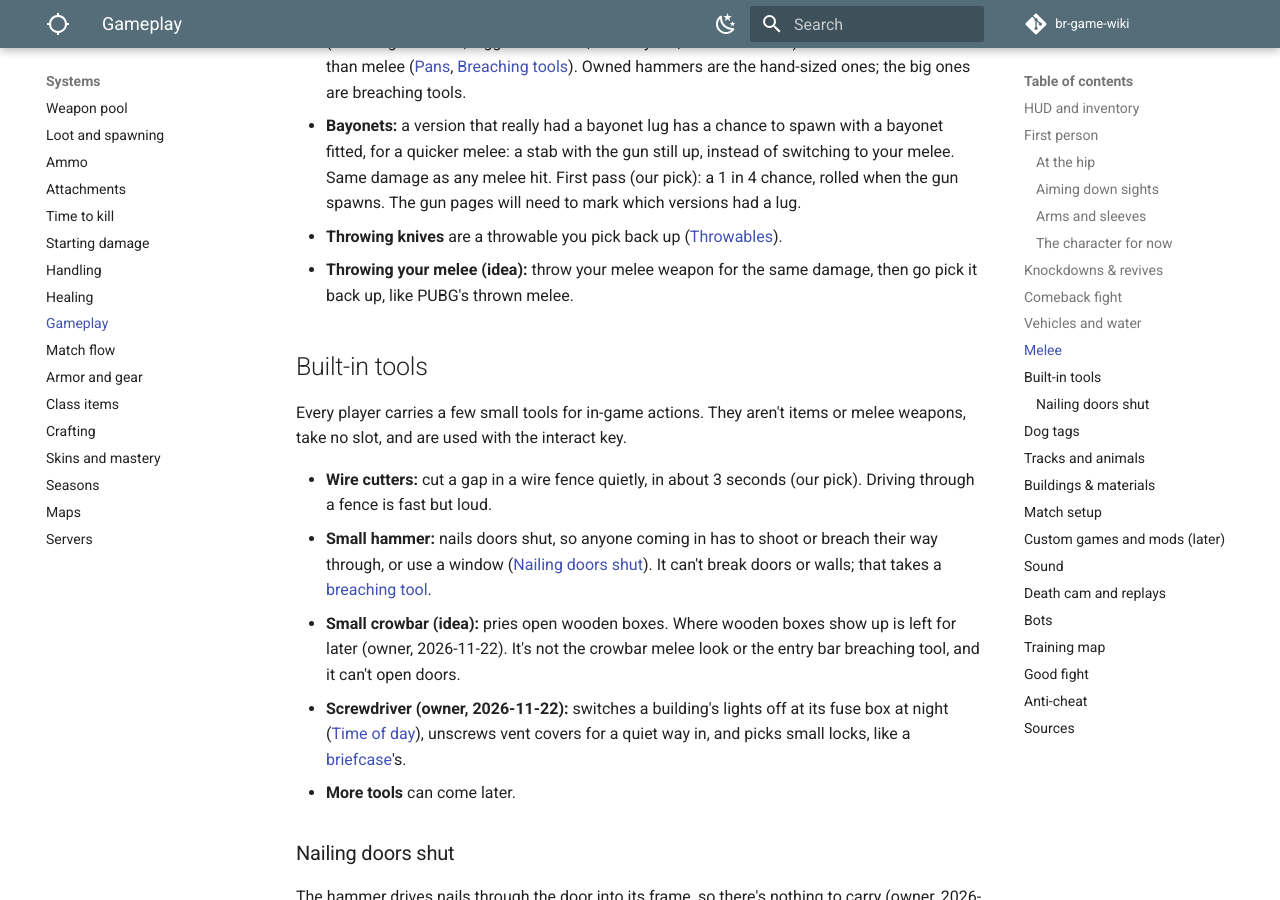
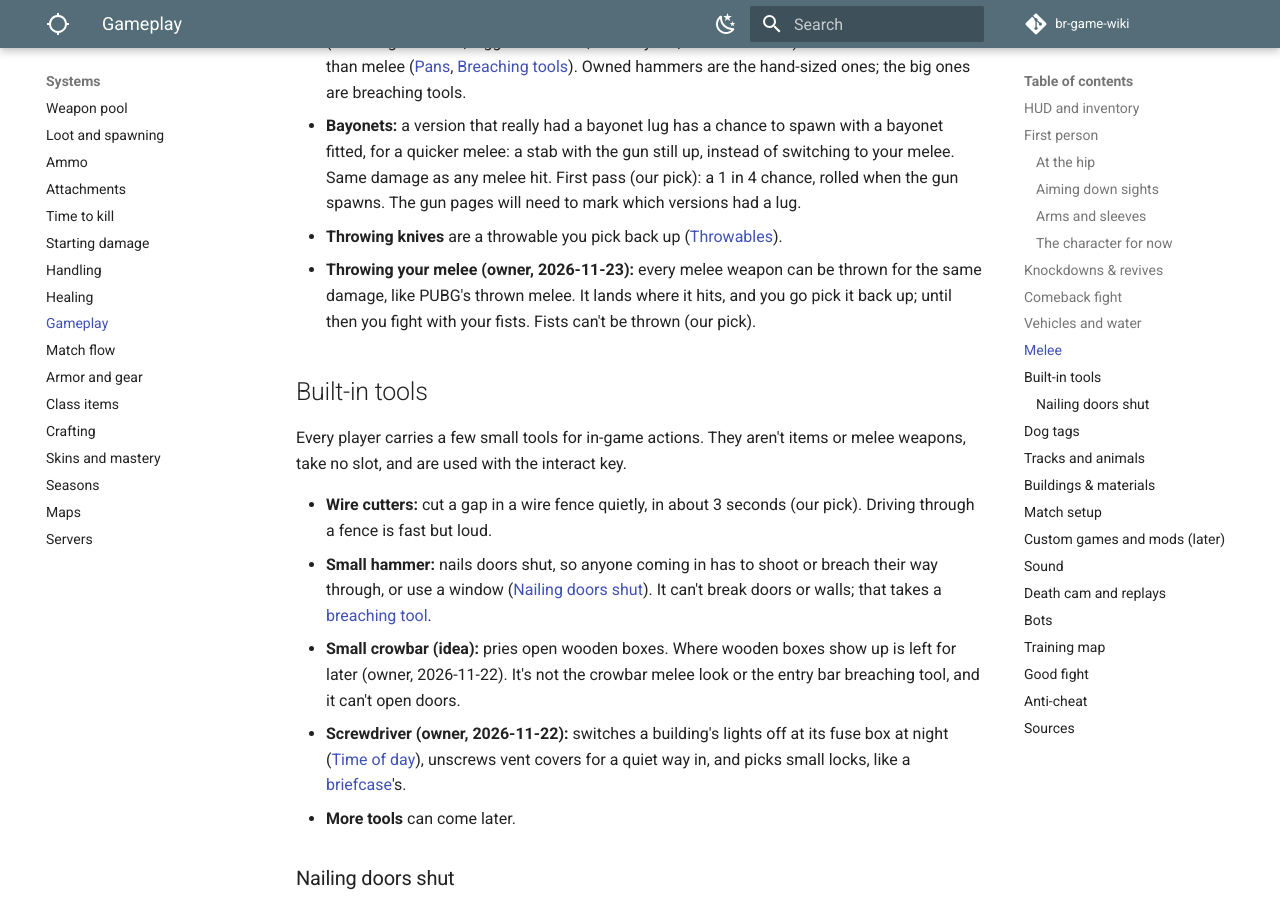
Before and after one commit to DerrickSpartan1/br-game-wiki, an MkDocs documentation site: the page built from docs/systems/gameplay.md, in a window 1280 px wide and 900 px high, scrolled down 9045 px. Built offline with MkDocs 1.6.1 and Material for MkDocs 9.7.7, drawn with Linux system fonts in a browser that asks for light colours; comment, search, counter and statistics services are not loaded.

Commit message:
Melee weapons can be thrown and picked back up
Co-Authored-By: Claude Opus 5.5 <noreply@anthropic.com>
Claude-Session: https://claude.ai/code/session_01LAp2s4euUjj6HZthupXLj4

```diff
--- a/docs/systems/gameplay.md
+++ b/docs/systems/gameplay.md
@@ -186,7 +186,7 @@ Dashes are numbers the sources checked don't give. Each map gets the vehicles th
 - **Pans and breaching tools** are class items, not melee: pans block bullets, and breaching tools (the sledgehammer, bigger hammers, an entry bar, and a door ram) break in. Both hit harder than melee ([Pans](class-items.md#pans), [Breaching tools](class-items.md#breaching-tools)). Owned hammers are the hand-sized ones; the big ones are breaching tools.
 - **Bayonets:** a version that really had a bayonet lug has a chance to spawn with a bayonet fitted, for a quicker melee: a stab with the gun still up, instead of switching to your melee. Same damage as any melee hit. First pass (our pick): a 1 in 4 chance, rolled when the gun spawns. The gun pages will need to mark which versions had a lug.
 - **Throwing knives** are a throwable you pick back up ([Throwables](weapon-pool.md#throwing-knives)).
-- **Throwing your melee (idea):** throw your melee weapon for the same damage, then go pick it back up, like PUBG's thrown melee.
+- **Throwing your melee (owner, 2026-11-23):** every melee weapon can be thrown for the same damage, like PUBG's thrown melee. It lands where it hits, and you go pick it back up; until then you fight with your fists. Fists can't be thrown (our pick).
 
 ## Built-in tools
 
```
Also changed, not shown: docs/planning/decisions.md (+1 -0 lines), docs/planning/to-do.md (+1 -1 lines).
